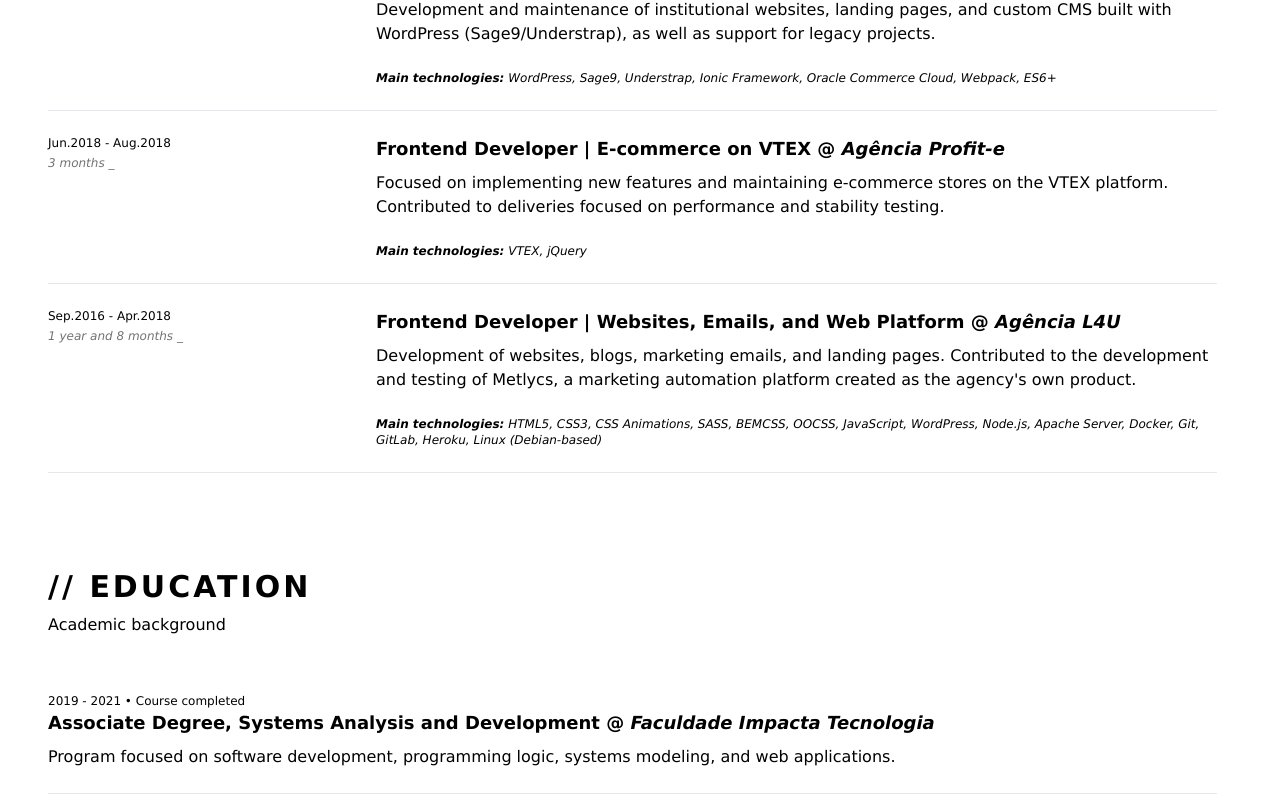
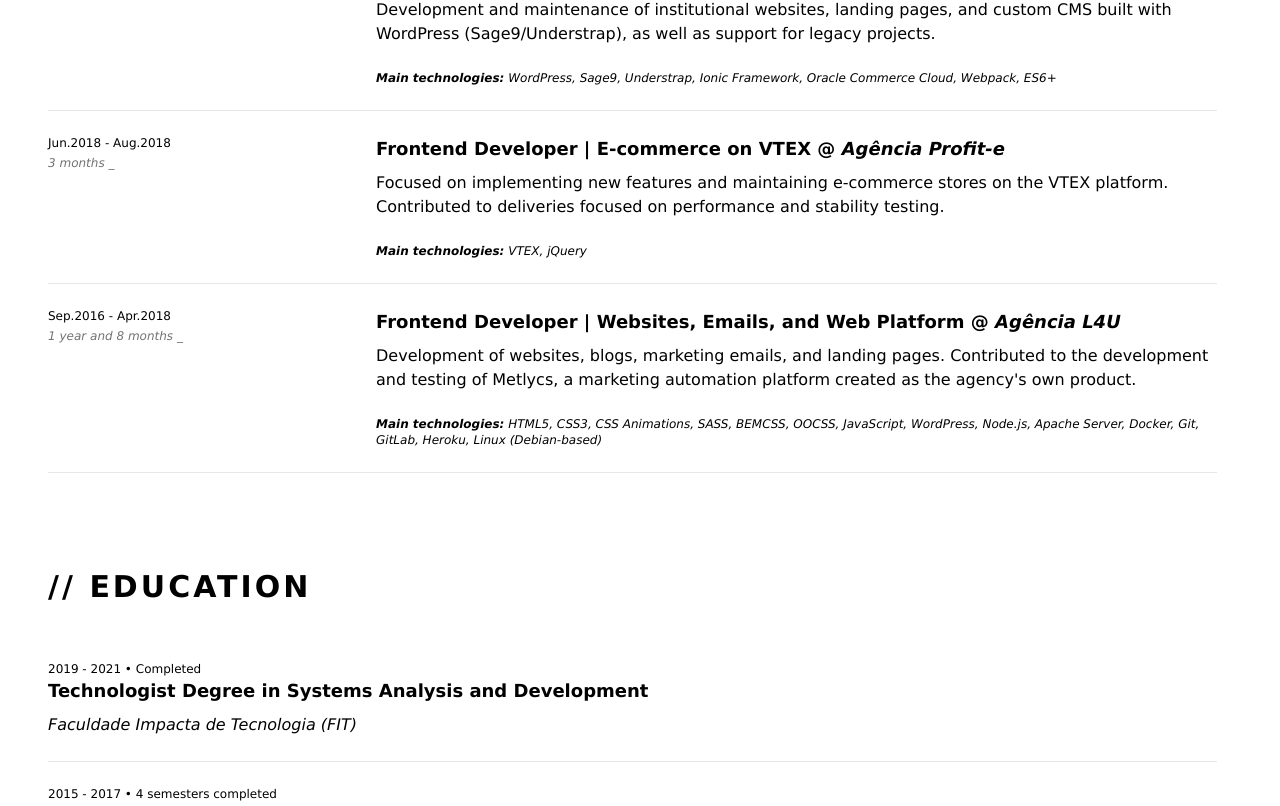
Before and after one commit to victornns/victornns.site, a Next.js app: page /en/curriculo in a window 1280 px wide. Shown: the part 1991-2797 px from the top of the page. Built offline with nearby package versions, Linux system fonts and the light colour scheme.

Commit message:
chore: update education content

```diff
--- a/src/app/[locale]/portfolio/PortfolioView.tsx
+++ b/src/app/[locale]/portfolio/PortfolioView.tsx
@@ -33,8 +33,8 @@
       <AboutSection locale={locale} />
       <TechStackSection locale={locale} />
       <ExperienceSection locale={locale} />
+      <ProjectsSection locale={locale} activeProjectId={activeProjectId} />
       <EducationSection locale={locale} />
-      <ProjectsSection locale={locale} activeProjectId={activeProjectId} />
       <ContactsSection locale={locale} />
     </>
   );
--- a/src/components/OrganizationDisplayName.tsx
+++ b/src/components/OrganizationDisplayName.tsx
@@ -1,3 +1,5 @@
+import type { ElementType } from "react";
+
 import {
   organizationsById,
   type OrganizationId,
@@ -6,16 +8,17 @@
 type OrganizationDisplayNameProps = {
   id: OrganizationId;
   className?: string;
+  /** Element to render as. Defaults to an inline `span`. */
+  as?: ElementType;
 };
 
 export function OrganizationDisplayName({
   id,
   className,
+  as: Tag = "span",
 }: OrganizationDisplayNameProps) {
   const organization = organizationsById[id];
   return (
-    organization && (
-      <span className={className}>{organization.name.display}</span>
-    )
+    organization && <Tag className={className}>{organization.name.display}</Tag>
   );
 }
--- a/src/components/navbar/navigation.ts
+++ b/src/components/navbar/navigation.ts
@@ -7,8 +7,8 @@
   "about",
   "stack",
   "experience",
+  "projects",
   "education",
-  "projects",
   "contact",
 ];
 
--- a/src/components/ui/UISection.tsx
+++ b/src/components/ui/UISection.tsx
@@ -12,7 +12,7 @@
   const prefix = "//";
 
   return (
-    <Tag className="text-wide-tracking mb-2 text-xl font-bold sm:text-3xl">
+    <Tag className="text-wide-tracking text-xl font-bold sm:text-3xl">
       {prefix} {children}
     </Tag>
   );
@@ -42,7 +42,7 @@
           {title && (
             <HeadingSection level={headingLevel}>{title}</HeadingSection>
           )}
-          {description && <p>{description}</p>}
+          {description && <p className="mt-2">{description}</p>}
         </header>
       )}
       {children}
--- a/src/content/education.ts
+++ b/src/content/education.ts
@@ -9,79 +9,64 @@
     start: string;
     end?: string;
   };
-  /** Optional note about the education level/status (e.g. an unfinished course). */
+  /** Optional note shown next to the period (e.g. completion status). */
   status?: string;
-  summary: string[];
 }
 
 export interface EducationContent {
   title: string;
-  description: string;
+  description?: string;
   items: Education[];
 }
 
 export const educationContent: Record<Locale, EducationContent> = {
   pt: {
     title: "Formação acadêmica",
-    description: "Formação em tecnologia e desenvolvimento de software",
     items: [
       {
         id: "impacta-ads",
-        degree: "Tecnólogo, Análise e Desenvolvimento de Sistemas",
+        degree: "Tecnólogo em Análise e Desenvolvimento de Sistemas",
         organizationId: "impacta-tecnologia",
         period: {
           start: "2019",
           end: "2021",
         },
-        status: "Curso concluído",
-        summary: [
-          "Formação voltada para desenvolvimento de software, lógica de programação, modelagem de sistemas e aplicações web.",
-        ],
+        status: "Concluído",
       },
       {
         id: "sao-judas-computer-science",
-        degree: "Bacharelado, Ciência da Computação",
+        degree: "Bacharelado em Ciência da Computação",
         organizationId: "sao-judas-tadeu",
         period: {
           start: "2015",
           end: "2017",
         },
-        status: "Curso não concluído",
-        summary: [
-          "Formação interrompida após dois anos de estudos em fundamentos de computação, estrutura de dados e programação.",
-        ],
+        status: "4 semestres cursados",
       },
     ],
   },
   en: {
     title: "Education",
-    description: "Academic background",
     items: [
       {
         id: "impacta-ads",
-        degree: "Associate Degree, Systems Analysis and Development",
+        degree: "Technologist Degree in Systems Analysis and Development",
         organizationId: "impacta-tecnologia",
         period: {
           start: "2019",
           end: "2021",
         },
-        status: "Course completed",
-        summary: [
-          "Program focused on software development, programming logic, systems modeling, and web applications.",
-        ],
+        status: "Completed",
       },
       {
         id: "sao-judas-computer-science",
-        degree: "Bachelor's Degree, Computer Science",
+        degree: "Bachelor’s Degree in Computer Science",
         organizationId: "sao-judas-tadeu",
         period: {
           start: "2015",
           end: "2017",
         },
-        status: "Course not completed",
-        summary: [
-          "Studies interrupted after two years covering computing fundamentals, data structures, and programming.",
-        ],
+        status: "4 semesters completed",
       },
     ],
   },
--- a/src/content/organizations.ts
+++ b/src/content/organizations.ts
@@ -67,16 +67,16 @@
   {
     id: "impacta-tecnologia",
     name: {
-      full: "Faculdade Impacta Tecnologia",
-      display: "Faculdade Impacta Tecnologia",
+      full: "Faculdade Impacta de Tecnologia (FIT)",
+      display: "Faculdade Impacta de Tecnologia (FIT)",
     },
     link: "https://www.impacta.edu.br/",
   },
   {
     id: "sao-judas-tadeu",
     name: {
-      full: "Universidade São Judas Tadeu",
-      display: "Universidade São Judas Tadeu",
+      full: "Universidade São Judas Tadeu (USJT)",
+      display: "Universidade São Judas Tadeu (USJT)",
     },
     link: "https://www.usjt.br/",
   },
--- a/src/views/EducationSection.tsx
+++ b/src/views/EducationSection.tsx
@@ -50,14 +50,12 @@
                 {formatPeriod(item.period, common.present)}
                 {renderStatus(item.status)}
               </UICard.Label>
-              <UICard.Title>
-                {item.degree} @{" "}
-                <OrganizationDisplayName
-                  id={item.organizationId}
-                  className="italic"
-                />
-              </UICard.Title>
-              <UICard.Paragraphs data={item.summary} />
+              <UICard.Title>{item.degree}</UICard.Title>
+              <OrganizationDisplayName
+                as="p"
+                id={item.organizationId}
+                className="italic"
+              />
             </UICard.Root>
           </li>
         ))}
```
